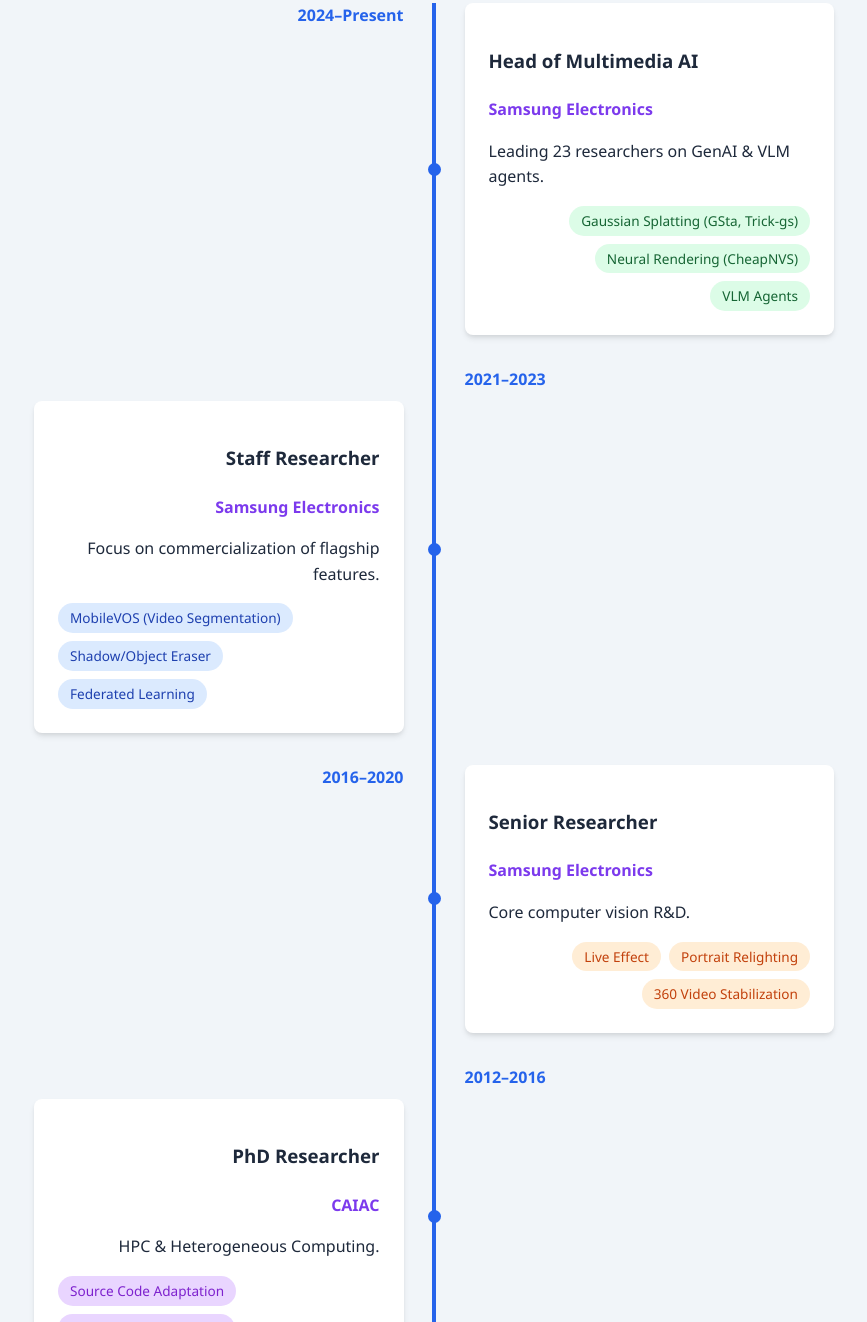
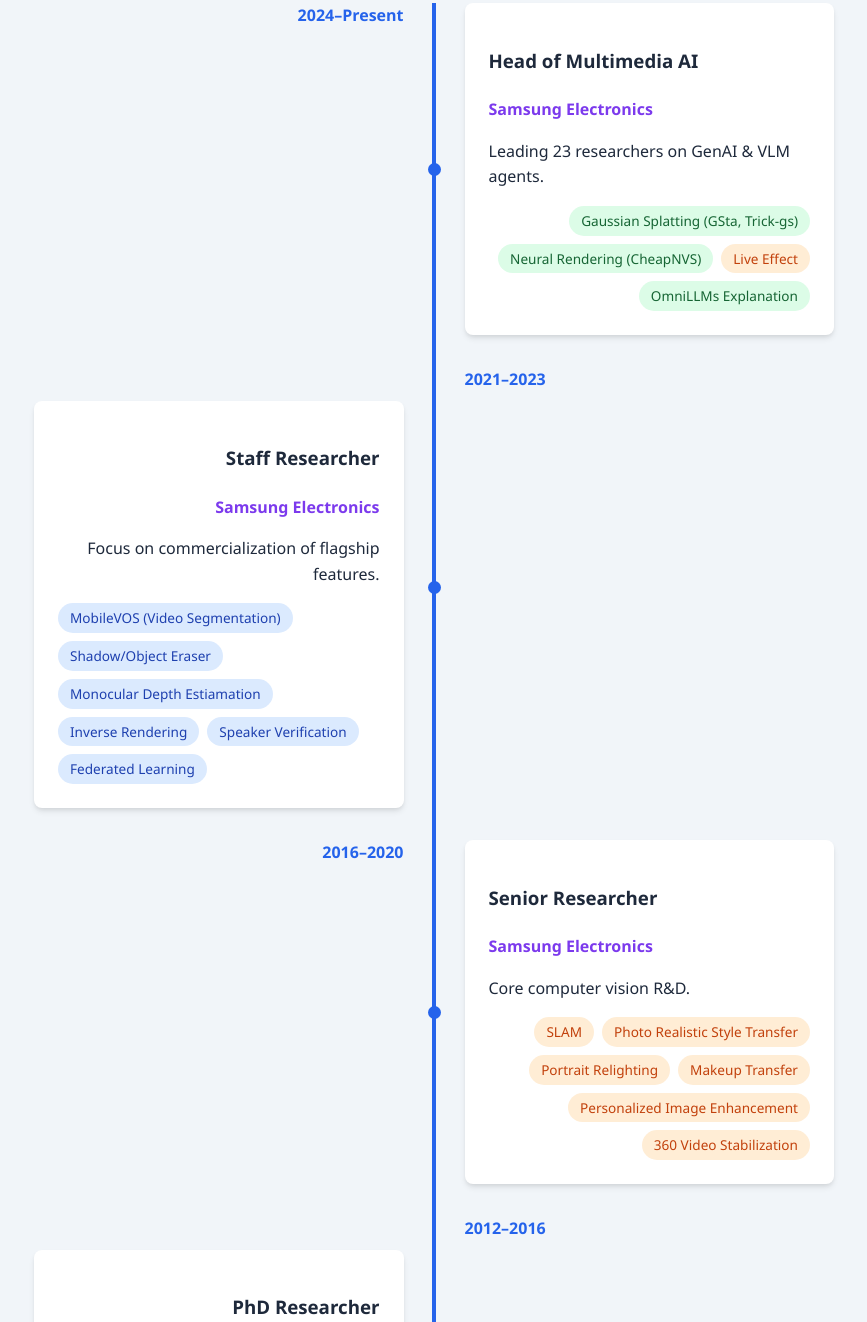
Before and after one commit to sdruix/sdruix.github.io, a plain HTML site: page index.html in a window 1280 px wide. Shown: the part 2089-3411 px from the top of the page, without its empty margins (206-1073 px from the left). Drawn offline with Linux system fonts and the light colour scheme.

Commit message:
Update index.html

```diff
--- a/index.html
+++ b/index.html
@@ -116,7 +116,8 @@
                         <div class="timeline-highlights">
                             <span class="highlight green">Gaussian Splatting (GSta, Trick-gs)</span>
                             <span class="highlight green">Neural Rendering (CheapNVS)</span>
-                            <span class="highlight green">VLM Agents</span>
+                            <span class="highlight orange">Live Effect</span>
+                            <span class="highlight green">OmniLLMs Explanation</span>
                         </div>
                     </div>
                 </div>
@@ -133,6 +134,9 @@
                         <div class="timeline-highlights">
                             <span class="highlight blue">MobileVOS (Video Segmentation)</span>
                             <span class="highlight blue">Shadow/Object Eraser</span>
+                            <span class="highlight blue">Monocular Depth Estiamation</span>
+                            <span class="highlight blue">Inverse Rendering</span>
+                            <span class="highlight blue">Speaker Verification</span>
                             <span class="highlight blue">Federated Learning</span>
                         </div>
                     </div>
@@ -148,8 +152,11 @@
                         <h4>Samsung Electronics</h4>
                         <p>Core computer vision R&D.</p>
                         <div class="timeline-highlights">
-                            <span class="highlight orange">Live Effect</span>
+                            <span class="highlight orange">SLAM</span>
+                            <span class="highlight orange">Photo Realistic Style Transfer</span>
                             <span class="highlight orange">Portrait Relighting</span>
+                            <span class="highlight orange">Makeup Transfer</span>
+                            <span class="highlight orange">Personalized Image Enhancement</span>
                             <span class="highlight orange">360 Video Stabilization</span>
                         </div>
                     </div>
```
